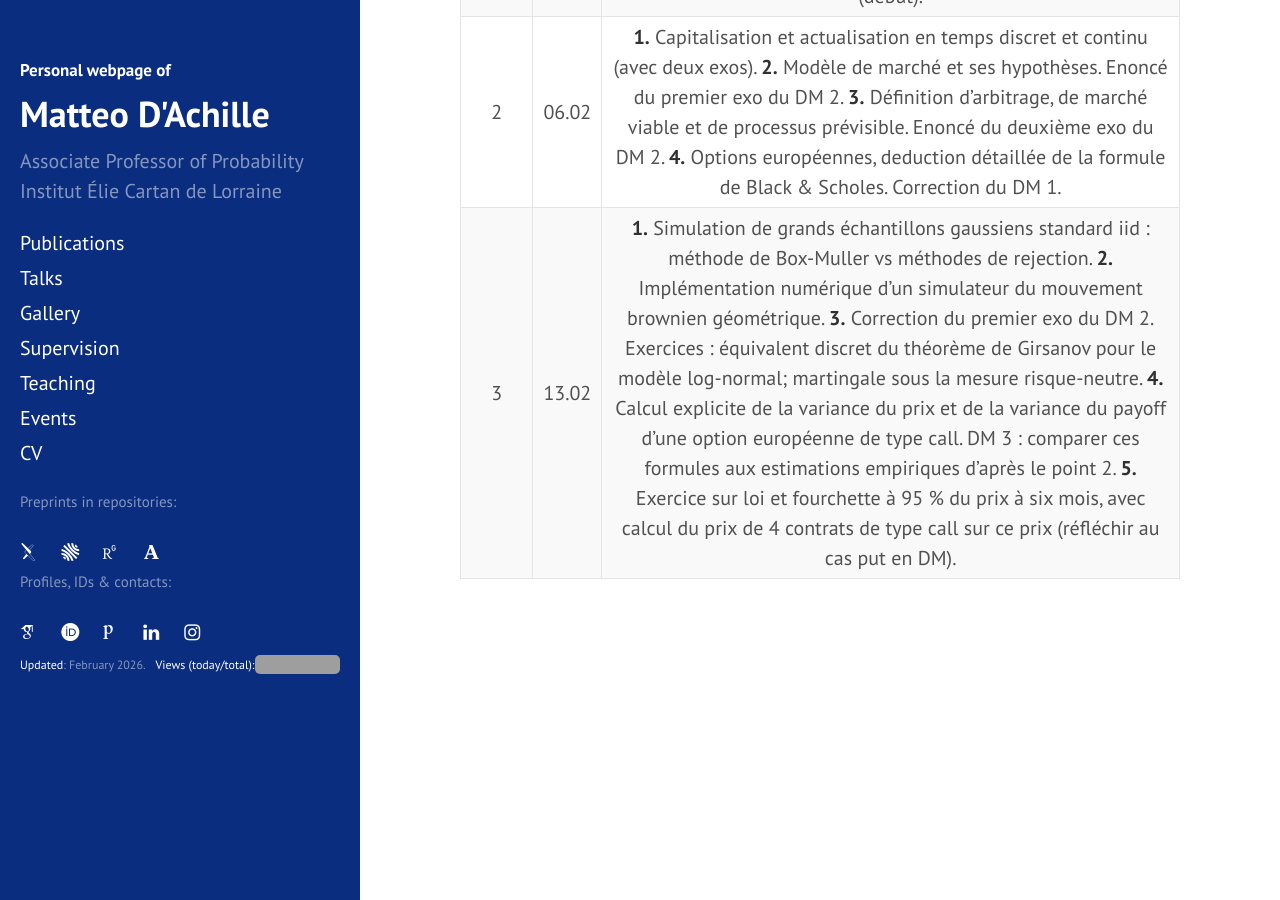
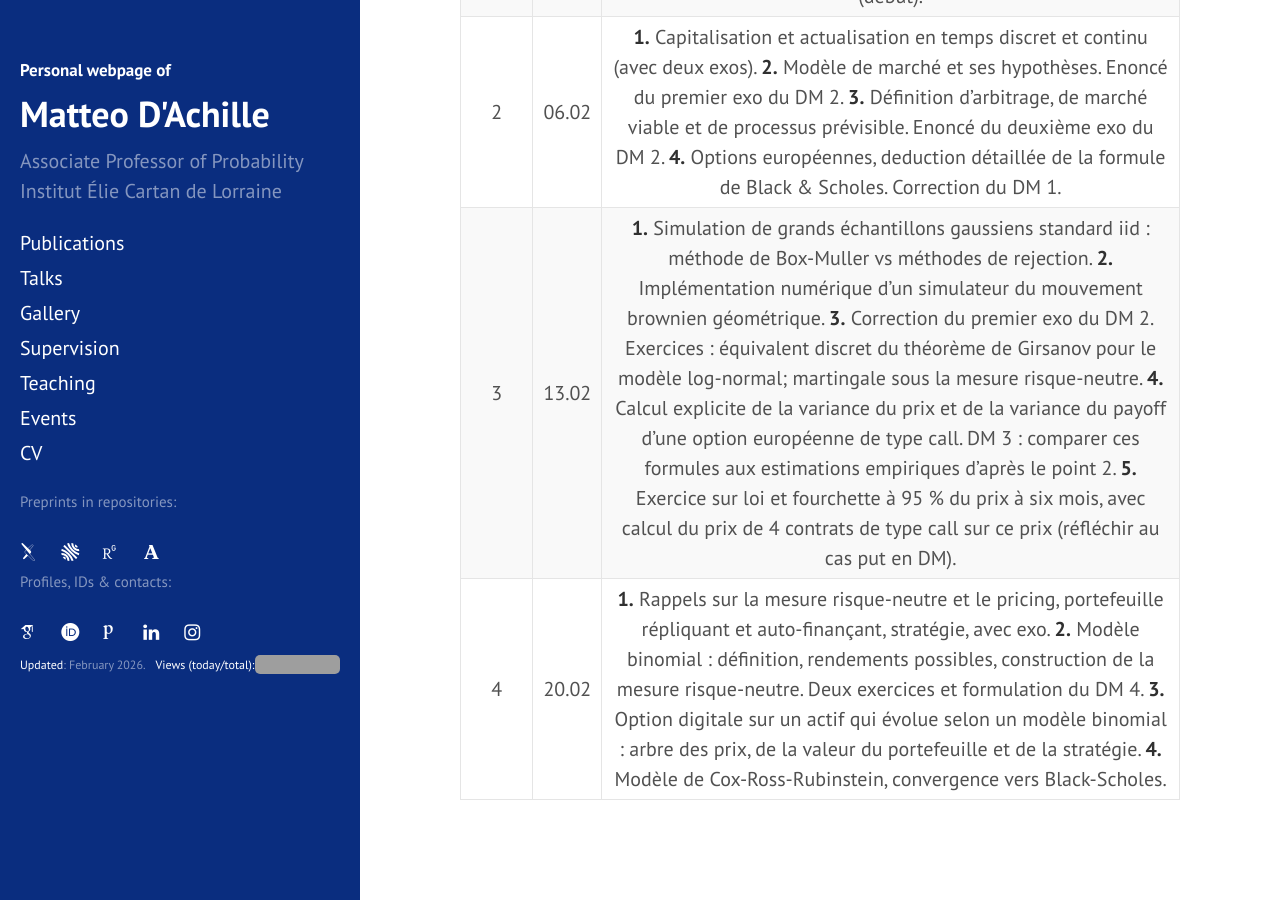
Before and after one commit to matteodachille/matteodachille.github.io, a Jekyll site: the page built from _courses/SSMC2026.md, in a window 1280 px wide and 900 px high, scrolled down 1232 px. Built offline with Jekyll 4.4.1, drawn with Linux system fonts in a browser that asks for light colours; nearby versions of some CDN libraries; some web fonts are replaced; some of the changed text lies outside the part shown; grey boxes are pictures that could not be loaded.

Commit message:
Updated SSMC class

```diff
--- a/_courses/SSMC2026.md
+++ b/_courses/SSMC2026.md
@@ -16,7 +16,7 @@
 
 <br/>
 
-<a style="color: red; font-weight: bold;">Date limite DM 3</a> : **18/02** à 19h00.
+<a style="color: red; font-weight: bold;">Date limite DM 4</a> : **04/03** à 19h00.
 
 <!--a style="color: red; font-weight: bold;">News</a> : [Des données pour le DM à rendre avant le 5.02](https://filesender.renater.fr/?s=download&token=152b39b7-aeea-427e-b11b-0d7fac3b5bff){:target="_blank"}
 -->
@@ -38,3 +38,4 @@
 | 1 | 23.01 | **1.** Bases de modélisation en temps discret : prix, variation, rendement, log-rendement pour une période générique. Propriétés du log-rendement (avec exos). <br/> **2.** Modèles d'accroissements indépendants, estimateurs usuels. Analyse des données : Q-Q plot et sa justification théorique.<br/> **3.** Rappels sur les variables gaussiennes, Théorème de Wick (avec preuve), modèle de log-rendements gaussiens, comportement sous espérance conditionnelle. Rentabilité, volatilité dans le cas gaussien + exercice. <br/> **4.** Déscription du devoir maison. **5.** Strategies de couverture (début). |
 | 2 | 06.02 | **1.** Capitalisation et actualisation en temps discret et continu (avec deux exos). **2.** Modèle de marché et ses hypothèses. Enoncé du premier exo du DM 2. **3.** Définition d'arbitrage, de marché viable et de processus prévisible. Enoncé du deuxième exo du DM 2. **4.** Options européennes, deduction détaillée de la formule de Black & Scholes. Correction du DM 1.|
 | 3 | 13.02 | **1.** Simulation de grands échantillons gaussiens standard iid : méthode de Box-Muller vs méthodes de rejection. **2.** Implémentation numérique d'un simulateur du mouvement brownien géométrique. **3.** Correction du premier exo du DM 2. Exercices : équivalent discret du théorème de Girsanov pour le modèle log-normal; martingale sous la mesure risque-neutre. **4.** Calcul explicite de la variance du prix et de la variance du payoff d'une option européenne de type call. DM 3 : comparer ces formules aux estimations empiriques d'après le point 2. **5.** Exercice sur loi et fourchette à 95 % du prix à six mois, avec calcul du prix de 4 contrats de type call sur ce prix (réfléchir au cas put en DM). |
+| 4 | 20.02 | **1.** Rappels sur la mesure risque-neutre et le pricing, portefeuille répliquant et auto-finançant, stratégie, avec exo. **2.** Modèle binomial : définition, rendements possibles, construction de la mesure risque-neutre. Deux exercices et formulation du DM 4. **3.** Option digitale sur un actif qui évolue selon un modèle binomial : arbre des prix, de la valeur du portefeuille et de la stratégie. **4.** Modèle de Cox-Ross-Rubinstein, convergence vers Black-Scholes. |
```
